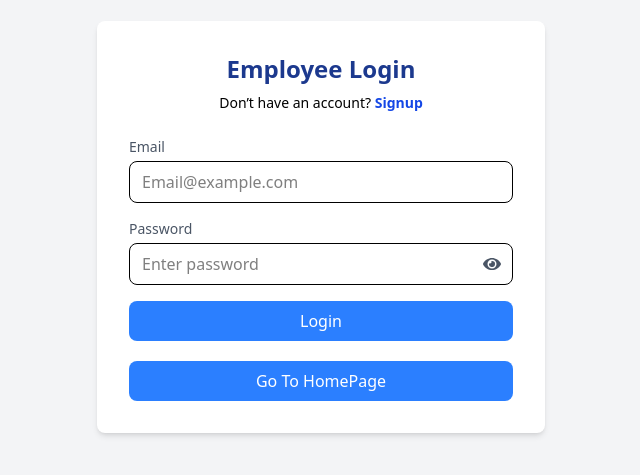
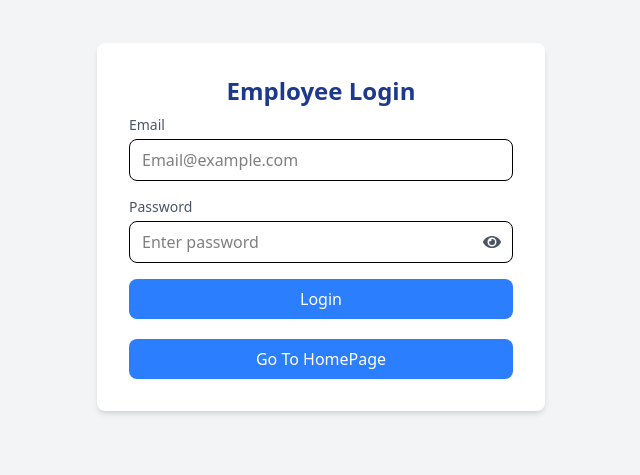
Before and after one commit to vikramkumar1009/EmployeeDash, a React (Vite) app: page / in a window 1280 px wide. Shown: the part 173-648 px from the top of the page, without its empty margins (319-959 px from the left). Built offline with nearby package versions, Linux system fonts and the light colour scheme.

Commit message:
Update Login.jsx

```diff
--- a/src/pages/Login.jsx
+++ b/src/pages/Login.jsx
@@ -32,10 +32,7 @@ const Login = () => {
     <div className="min-h-screen flex items-center justify-center bg-gray-100">
       <div className="bg-white p-8 rounded-lg shadow-md w-full max-w-md">
         <h2 className="text-2xl font-bold text-center text-blue-900 mb-2">Employee Login</h2>
-        <p className="text-sm text-center mb-6">
-          Don’t have an account?
-          <Link to="/signup" className="text-blue-700 font-semibold"> Signup</Link>
-        </p>
+
 
         {error && <p className="text-red-500 text-center mb-4">{error}</p>}
 
```
